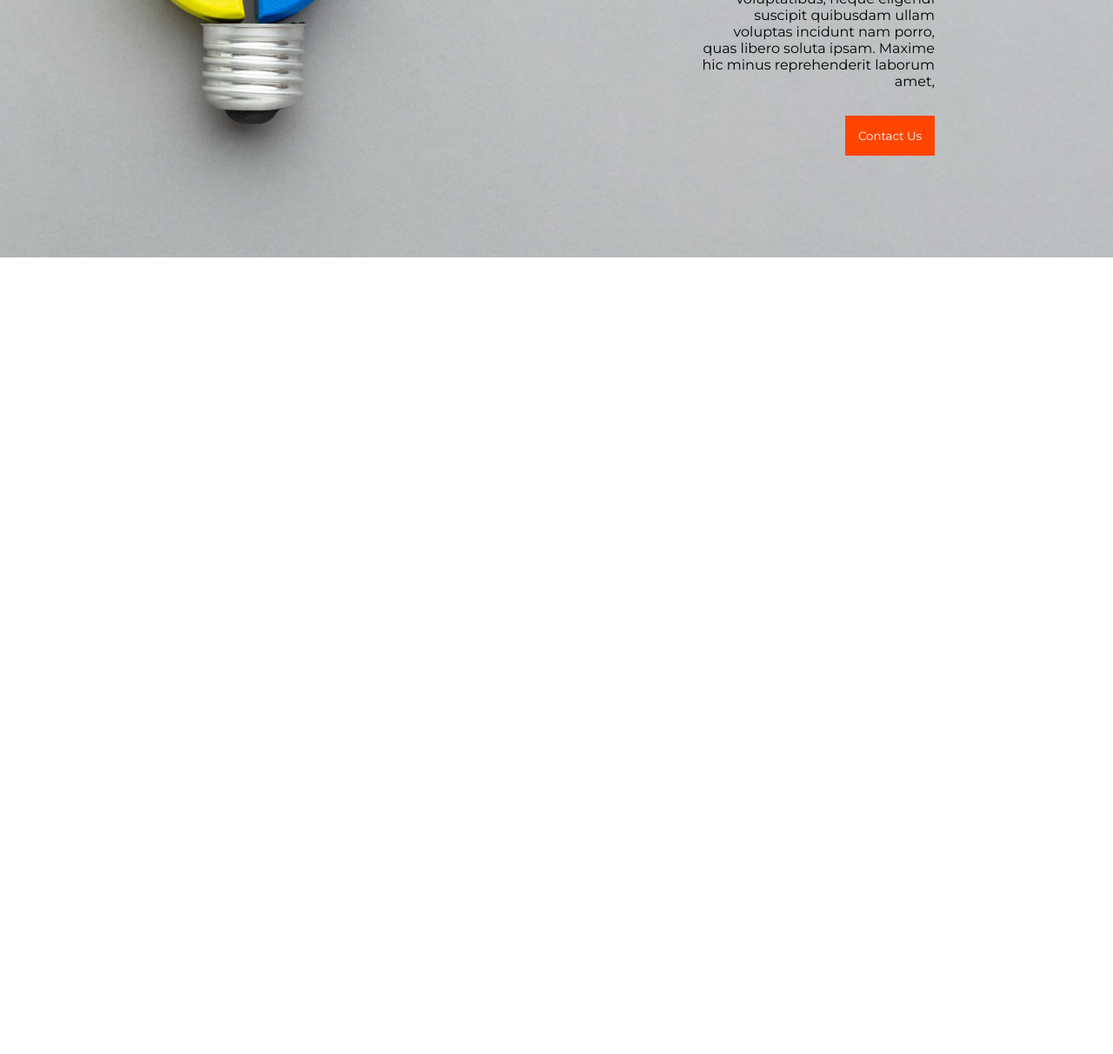
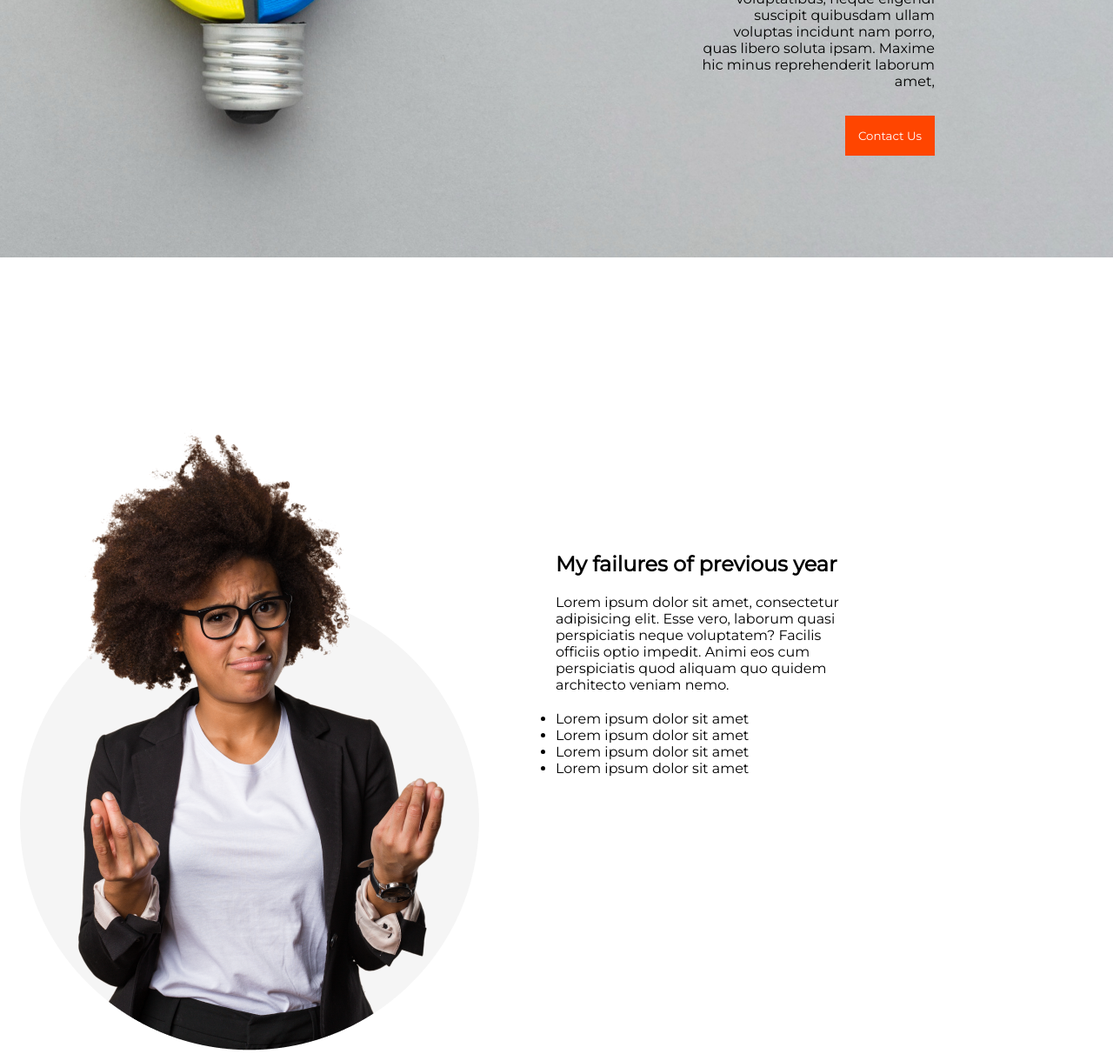
Before and after one commit to masudulalam/Assignement-1, a plain HTML site: page index.html in a window 1280 px wide. Shown: the part 513-1725 px from the top of the page at 87% size. Before the commit the page ends 813 px from the top, so only its background shows below. Drawn offline with Linux system fonts and the light colour scheme.

Commit message:
added second section

```diff
--- a/index.html
+++ b/index.html
@@ -23,7 +23,28 @@
             <button class="button-contact">Contact Us</button>
         </div>
     </section>
-    <section></section>
+    <!-- first section ended -->
+    <section class="previous-year">
+        <div class="previous-year-container">
+            <div class="personal-photo">
+                <img src="/images/person.png" alt="">
+            </div>
+            <div class="previous-year-container-text">
+                <h2 class="year-title">My failures of previous year</h2>
+                <p class="year-description">Lorem ipsum dolor sit amet, consectetur adipisicing elit. Esse vero, laborum quasi perspiciatis neque voluptatem? Facilis officiis optio impedit. Animi eos cum perspiciatis quod aliquam quo quidem architecto veniam nemo.</p>
+                <ul>
+                    <li>Lorem ipsum dolor sit amet</li>
+                    <li>Lorem ipsum dolor sit amet</li>
+                    <li>Lorem ipsum dolor sit amet</li>
+                    <li>Lorem ipsum dolor sit amet</li>
+                </ul>
+            </div>
+        </div>
+        <!-- second section ended -->
+
+
+
+    </section>
     <section></section>
     <section></section>
     <section></section>
--- a/new-year-new.css
+++ b/new-year-new.css
@@ -24,3 +24,32 @@
     background-color: orangered;
     color: white;
 }
+/* first section ended */
+
+/* second section started */
+
+.previous-year-container{
+    display: flex;
+    gap: 70px;
+}
+
+.previous-year{
+    margin-top: 300px;
+}
+
+.year-title{
+    margin-top: 150px;
+    margin-bottom: 20px;
+}
+
+.year-description{
+    margin-bottom: 20px;
+}
+
+.previous-year-container-text{
+    margin-right: 300px;
+}
+
+,personal-photo{
+    margin-left: 100px;
+}
```
Also changed, not shown: 1 other file.
